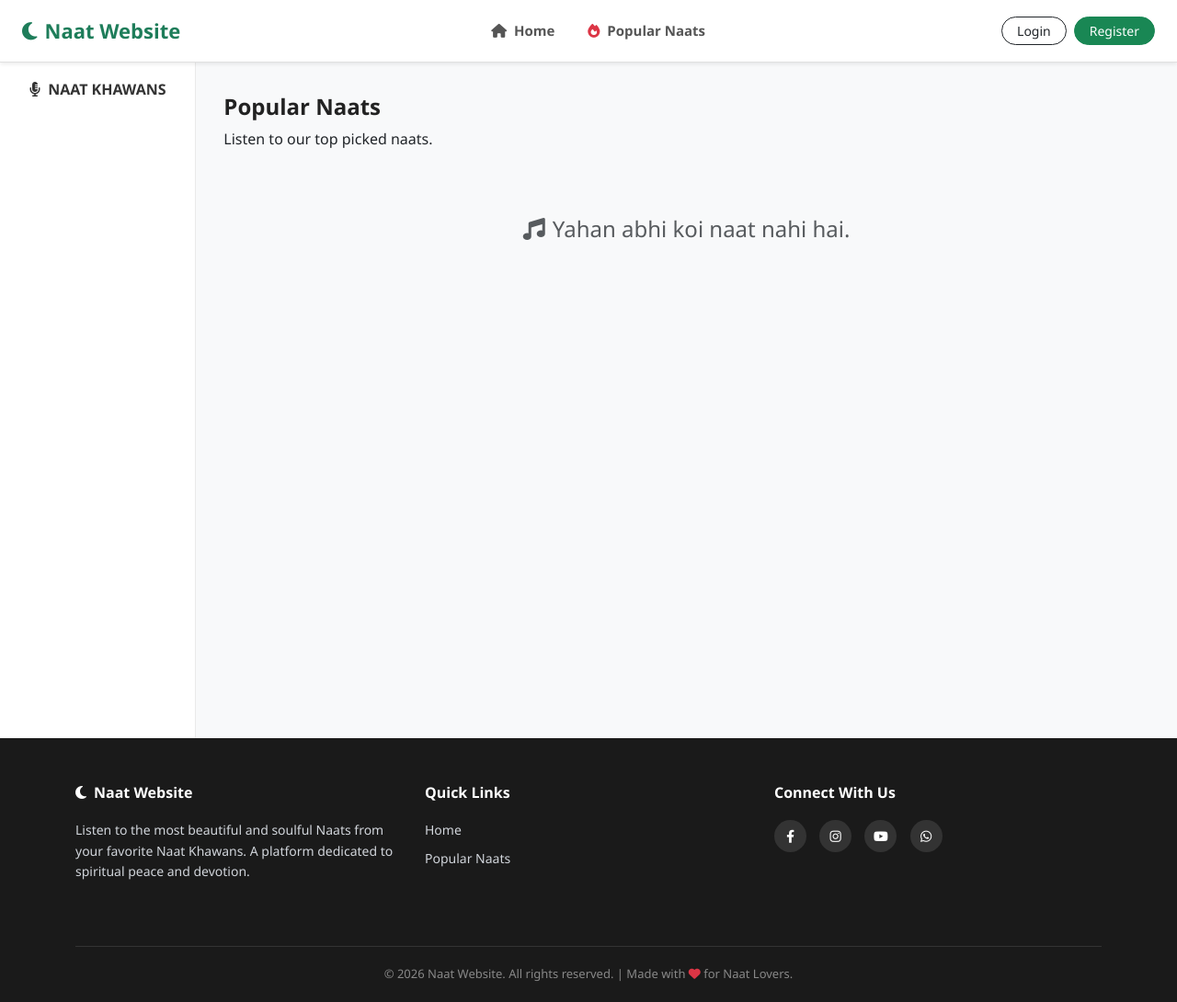
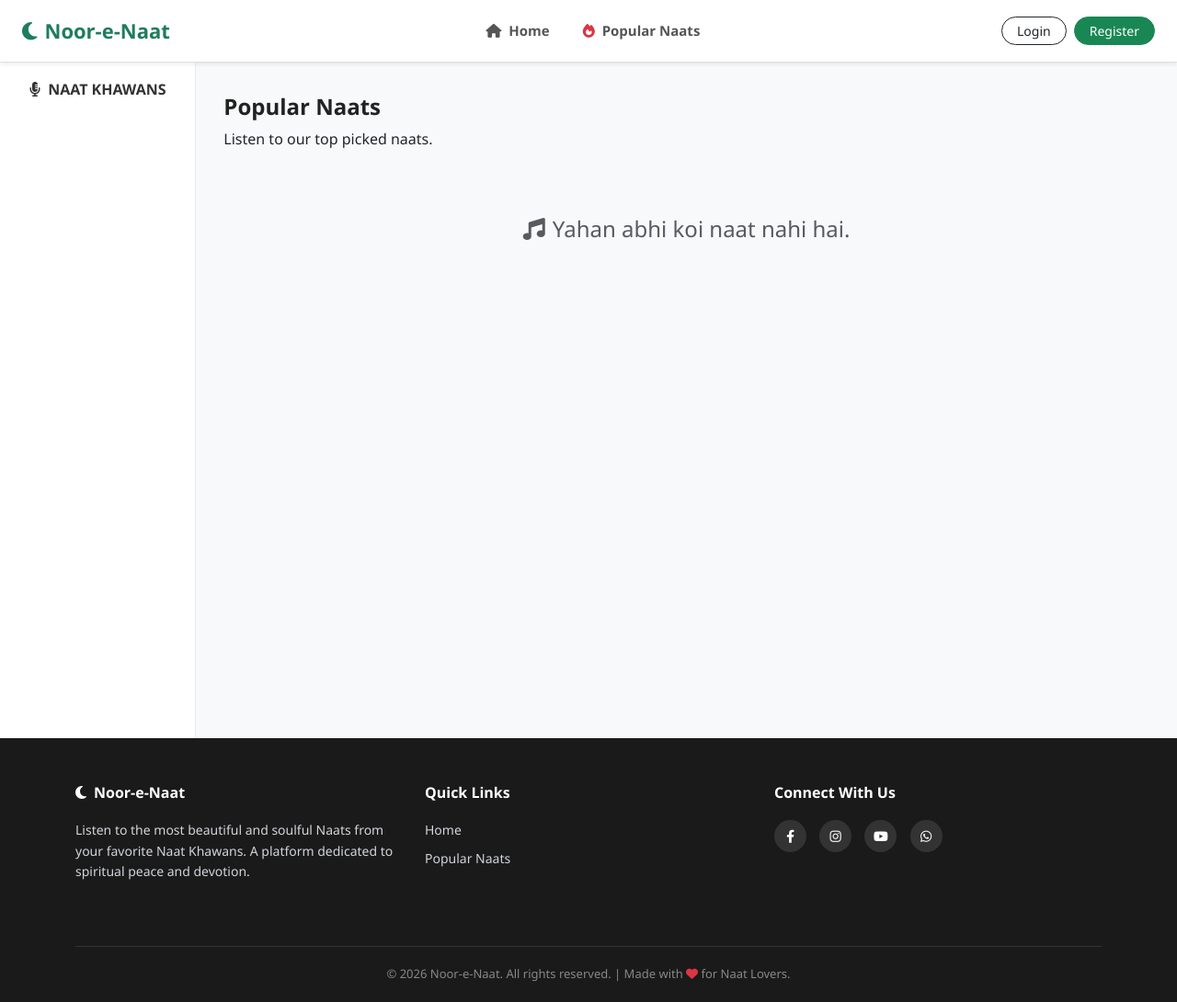
Before and after one commit to heartland32774-cmyk/naat-website, a Django app: page / in a window 1280 px wide. Shown: the whole page at 92% size. Run offline with Django 5.2, Linux system fonts and the light colour scheme; data that the repository does not hold is empty; some web fonts are replaced.

```diff
--- a/naat_app/templates/base.html
+++ b/naat_app/templates/base.html
@@ -3,7 +3,8 @@
 <head>
     <meta charset="UTF-8">
     <meta name="viewport" content="width=device-width, initial-scale=1.0">
-    <title>{% block title %}Naat Website{% endblock %}</title>
+    <!-- Yahan Title Change kiya hai -->
+    <title>{% block title %}Noor-e-Naat{% endblock %}</title>
 
     <!-- Google Fonts for Urdu (Nastaliq) -->
     <link href="https://fonts.googleapis.com/css2?family=Noto+Nastaliq+Urdu:wght@400;700&display=swap" rel="stylesheet">
@@ -20,7 +21,6 @@
             flex-direction: column;
             min-height: 100vh;
         }
-        /* Content ko push karne ke liye taake footer hamesha neeche rahe */
         .content-wrapper { flex: 1; }
 
         .navbar { background-color: #ffffff; border-bottom: 1px solid #e0e0e0; padding: 12px 0; }
@@ -30,7 +30,6 @@
 
         .urdu-text { font-family: 'Noto Nastaliq Urdu', serif; direction: rtl; }
 
-        /* === FOOTER DESIGN === */
         .footer { background-color: #1a1a1a; color: #d1d5db; padding: 50px 0 20px 0; margin-top: auto; }
         .footer h5 { color: #ffffff; font-weight: 700; margin-bottom: 20px; font-size: 16px; }
         .footer a { color: #d1d5db; text-decoration: none; transition: 0.2s; display: block; margin-bottom: 10px; font-size: 14px; }
@@ -47,7 +46,8 @@
     <!-- Universal Navbar -->
     <nav class="navbar navbar-expand-lg sticky-top shadow-sm">
         <div class="container-fluid px-4">
-            <a class="navbar-brand" href="/"><i class="fa-solid fa-moon me-2"></i>Naat Website</a>
+            <!-- Yahan Navbar ka Naam Change kiya hai -->
+            <a class="navbar-brand" href="/"><i class="fa-solid fa-moon me-2"></i>Noor-e-Naat</a>
 
             <button class="navbar-toggler" type="button" data-bs-toggle="collapse" data-bs-target="#navbarNav">
                 <span class="navbar-toggler-icon"></span>
@@ -64,7 +64,6 @@
 
                 <div class="d-flex align-items-center gap-2">
                     {% if user.is_authenticated %}
-                        <!-- User Dropdown -->
                         <div class="dropdown">
                             <button class="btn btn-outline-success btn-sm rounded-pill px-3 dropdown-toggle" type="button" data-bs-toggle="dropdown">
                                 <i class="fa-solid fa-user-circle me-1"></i> {{ user.username }}
@@ -84,7 +83,7 @@
         </div>
     </nav>
 
-    <!-- Main Content Wrapper (Taake footer neeche rahe) -->
+    <!-- Main Content Wrapper -->
     <div class="content-wrapper">
         {% block content %}{% endblock %}
     </div>
@@ -94,7 +93,8 @@
         <div class="container">
             <div class="row">
                 <div class="col-md-4 mb-4">
-                    <h5><i class="fa-solid fa-moon me-2"></i>Naat Website</h5>
+                    <!-- Yahan Footer ka Naam Change kiya hai -->
+                    <h5><i class="fa-solid fa-moon me-2"></i>Noor-e-Naat</h5>
                     <p style="font-size: 14px; line-height: 1.6;">Listen to the most beautiful and soulful Naats from your favorite Naat Khawans. A platform dedicated to spiritual peace and devotion.</p>
                 </div>
 
@@ -119,7 +119,8 @@
             </div>
 
             <div class="footer-bottom">
-                &copy; 2026 Naat Website. All rights reserved. | Made with <i class="fa-solid fa-heart text-danger"></i> for Naat Lovers.
+                <!-- Yahan Copyright Change kiya hai -->
+                &copy; 2026 Noor-e-Naat. All rights reserved. | Made with <i class="fa-solid fa-heart text-danger"></i> for Naat Lovers.
             </div>
         </div>
     </footer>
```
